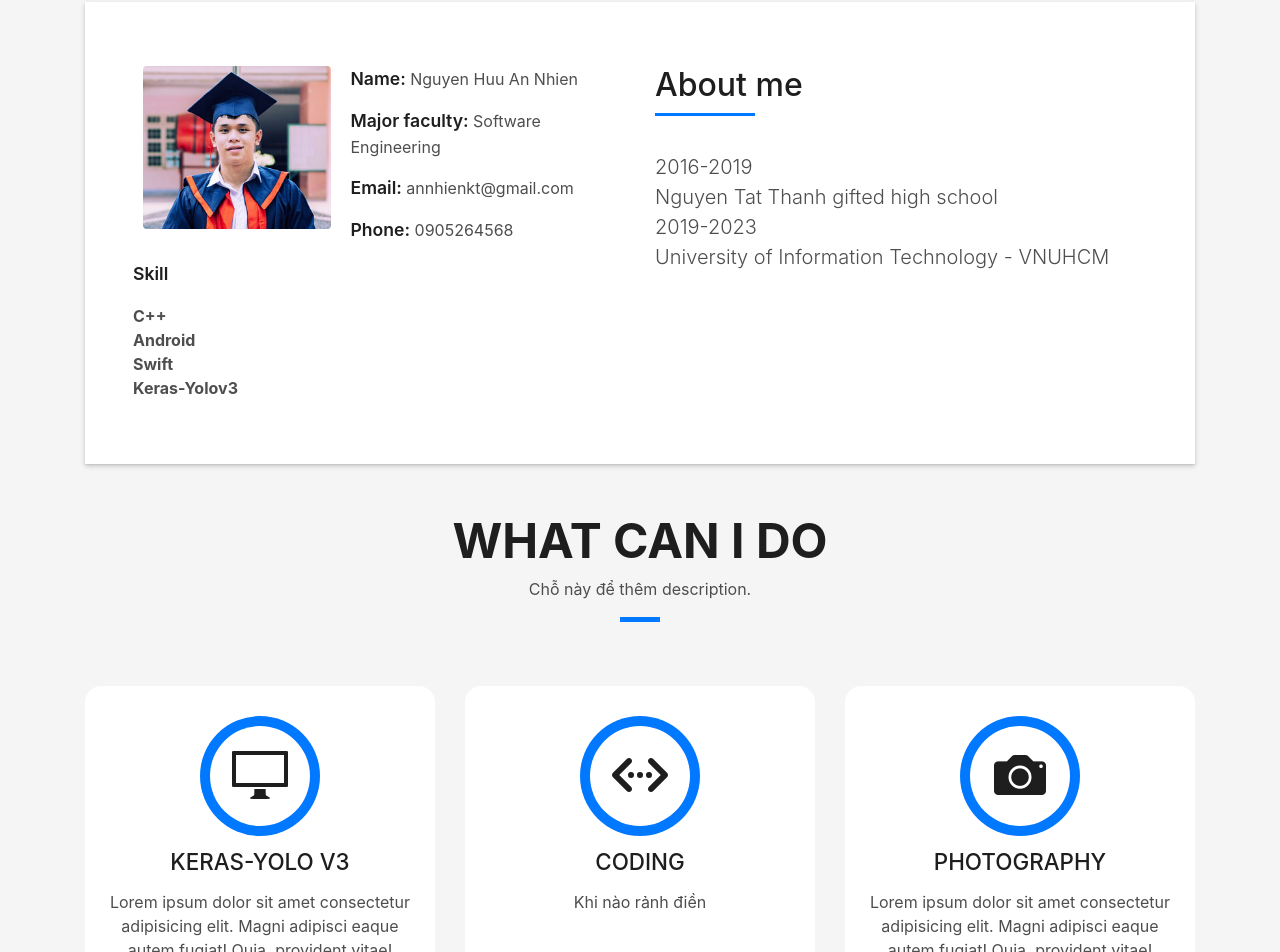
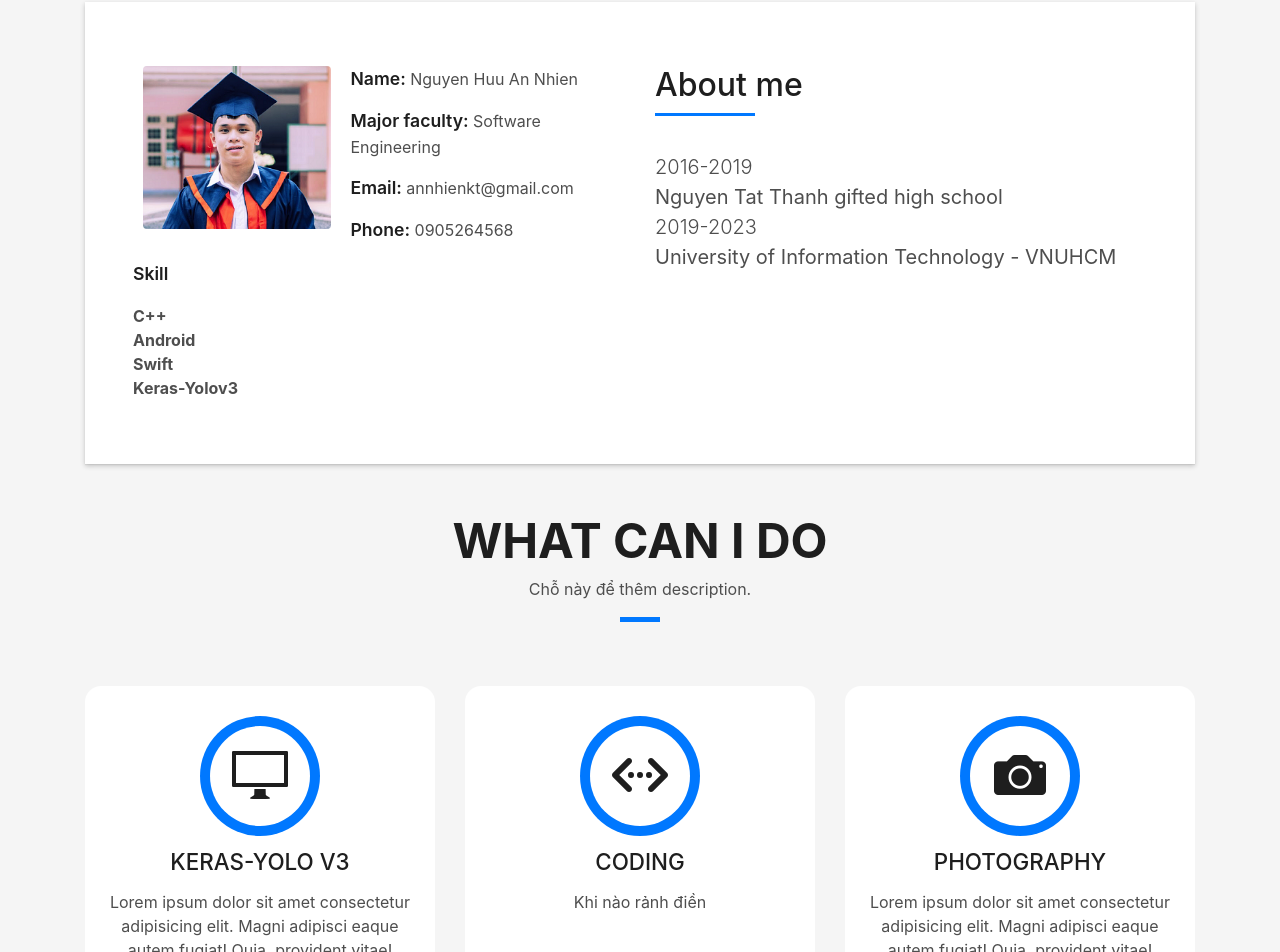
Before and after one commit to annhienktuit/annhienktuit.github.io, a plain HTML site: page index.html in a window 1280 px wide. Shown: the part 862-1814 px from the top of the page. Drawn offline with Linux system fonts and the light colour scheme; files whose address does not match are found by name.

Commit message:
Update index.html

```diff
--- a/index.html
+++ b/index.html
@@ -124,8 +124,8 @@
                     </h5>
                   </div>
                   <p class="lead">
-                    2016-2019 <br> Nguyen Tat Thanh gifted high school <br>
-					2019-2023 <br> University of Information Technology - VNUHCM
+                    2016-2019 <br> <b> Nguyen Tat Thanh gifted high school </b><br>
+					2019-2023 <br> <b> University of Information Technology - VNUHCM </b>
                   </p>
 
                 </div>
```
